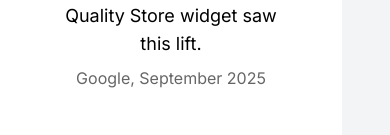
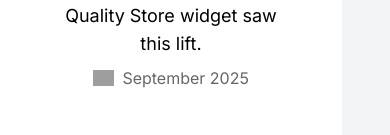
Before and after one commit to carlhendy/tsq-compartpr, a Next.js app: page / in a window 390 px wide. Shown: the part 709-844 px from the top of the page. Built offline with nearby package versions, Linux system fonts and the light colour scheme; grey boxes are pictures that could not be loaded.

Commit message:
Add Google logo to citation
- Replace 'Google, September 2025' text with small Google logo
- Add responsive sizing (h-4 sm:h-5) for different screen sizes
- Maintain proper spacing and alignment with flexbox
- Keep September 2025 text alongside the logo

```diff
--- a/app/page.tsx
+++ b/app/page.tsx
@@ -568,7 +568,10 @@ export default function Page() {
                     <p className="text-lg sm:text-xl mb-4" style={{ margin: '0.5rem 0' }}>
                       Businesses using the Top Quality Store widget saw this lift.
                     </p>
-                    <div className="text-base sm:text-lg" style={{ color: '#666' }}>Google, September 2025</div>
+                    <div className="text-base sm:text-lg flex items-center justify-center" style={{ color: '#666' }}>
+                      <img src="https://www.google.com/images/branding/googlelogo/2x/googlelogo_color_272x92dp.png" alt="Google" className="h-4 sm:h-5 mr-2" />
+                      September 2025
+                    </div>
                   </div>
                 </div>
 
```
